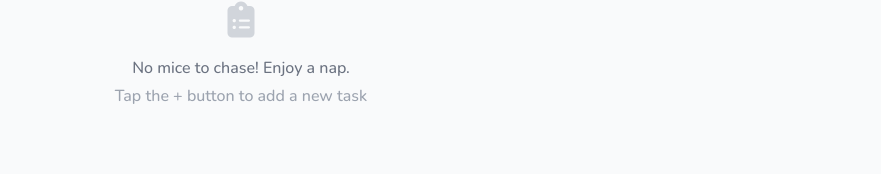
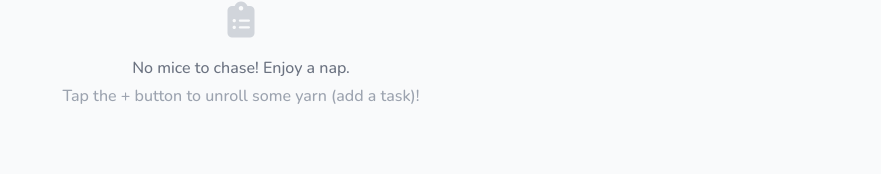
Before and after one commit to leivasedgar/meowly-tasks, a React (Vite) app: page / in a window 1280 px wide. Shown: the part 245-419 px from the top of the page, without its empty margins (399-1280 px from the left). Built offline with nearby package versions, Linux system fonts and the light colour scheme.

Commit message:
Updated App.tsx

```diff
--- a/src/App.tsx
+++ b/src/App.tsx
@@ -183,7 +183,7 @@ function App() {
               {activeTab === 'todo' ? 'No mice to chase! Enjoy a nap.' : 'No mice to chase! Enjoy a nap'}
             </p>
             <p className="text-base text-gray-400 mt-1 font-nunito font-medium">
-              {activeTab === 'todo' ? 'Tap the + button to add a new task' : 'Complete some tasks to see them here'}
+              {activeTab === 'todo' ? 'Tap the + button to unroll some yarn (add a task)!' : 'Complete some tasks to see them here'}
             </p>
           </div>
         ) : (
```
